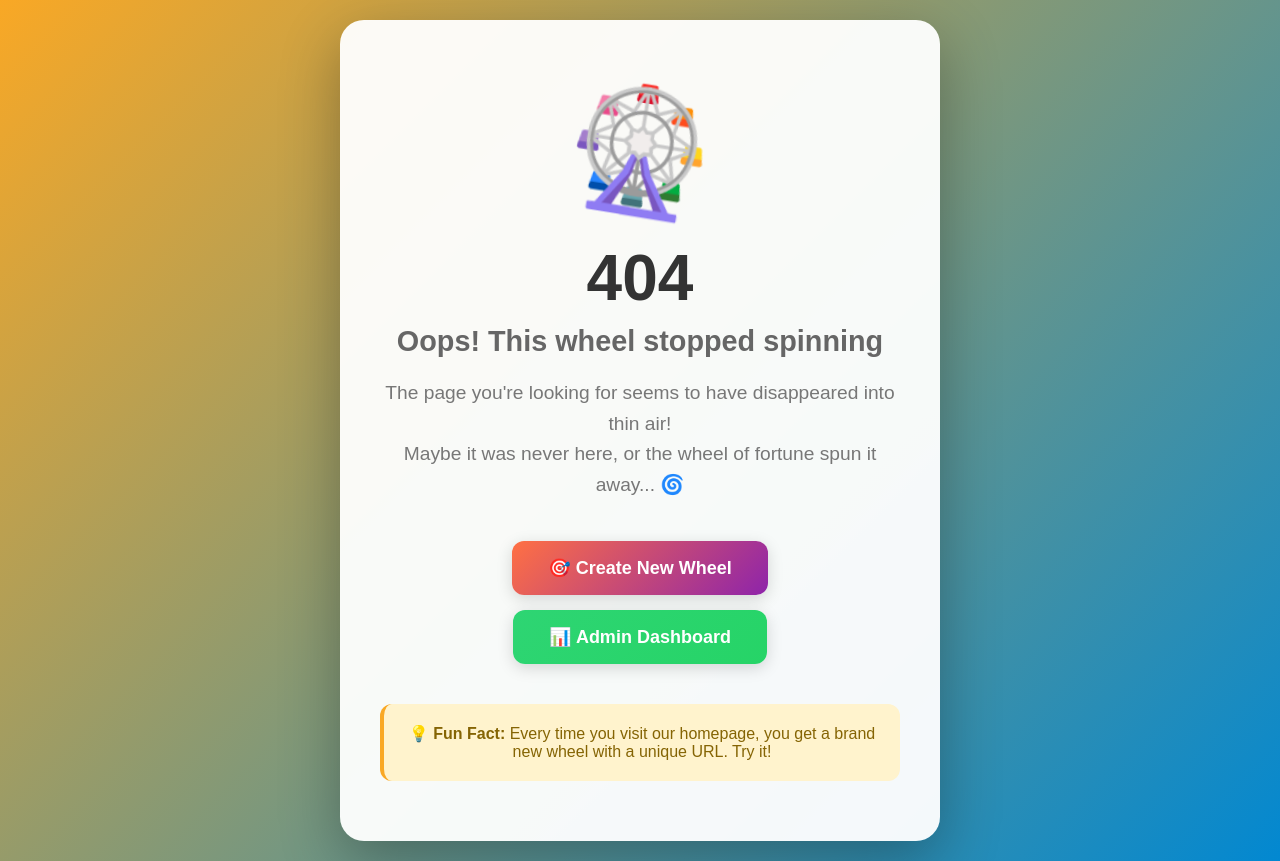
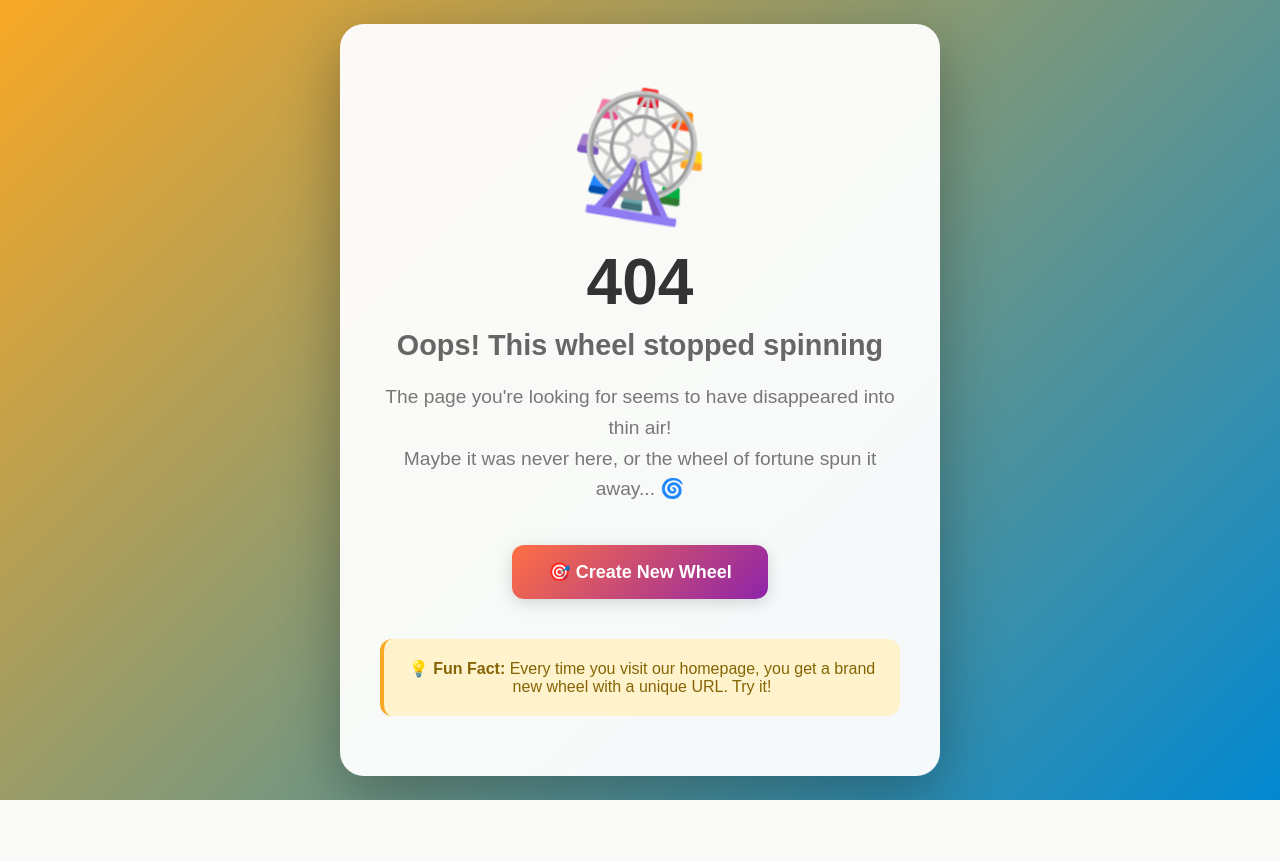
Before and after one commit to CodeSmithBob/spin-the-wheel, a Flask app: template templates/404.html in a window 1280 px wide. After the commit the page ends 800 px from the top, so only its background shows below. Run offline with Flask 3, Linux system fonts and the light colour scheme; the template is opened without the code that fills it, so the values that code supplies are empty.

Commit message:
Remove admin from 404

```diff
--- a/templates/404.html
+++ b/templates/404.html
@@ -138,7 +138,6 @@
 
         <div class="button-group">
             <a href="/" class="btn btn-primary">🎯 Create New Wheel</a>
-            <a href="/admin" class="btn btn-secondary">📊 Admin Dashboard</a>
         </div>
 
         <div class="fun-fact">
```
